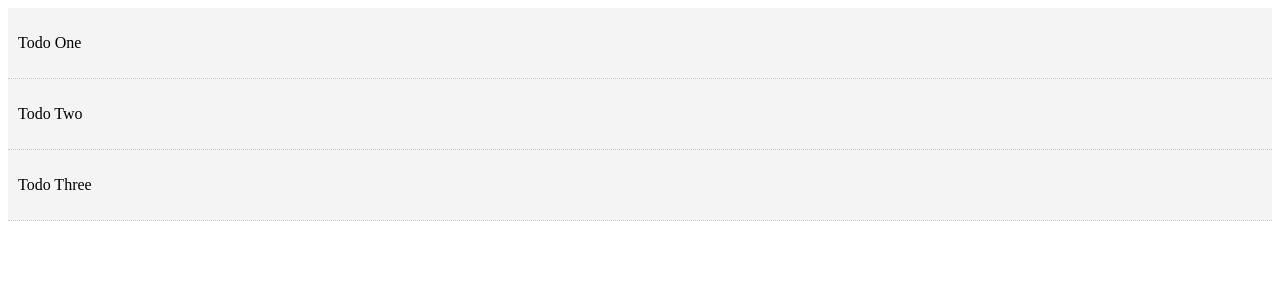
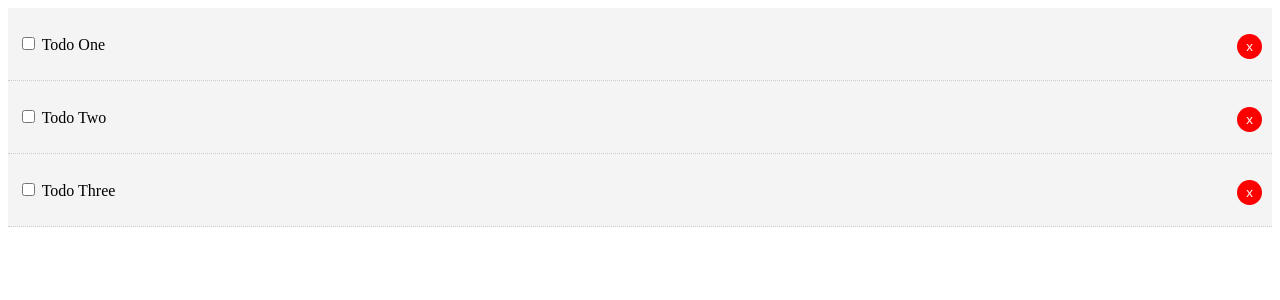
Before and after one commit to Biagemc/vue-todo-components-practice-app, a Vue app: page / in a window 1280 px wide. Shown: the top 300 px of the page. Built offline with nearby package versions, Linux system fonts and the light colour scheme.

Commit message:
add delete button

```diff
--- a/src/App.vue
+++ b/src/App.vue
@@ -1,6 +1,6 @@
 <template>
   <div id="app">
-    <Todos v-bind:todos="todos" />
+    <Todos v-bind:todos="todos" v-on:del-todo="deleteTodo" />
   </div>
 </template>
 
@@ -23,7 +23,7 @@
         {
           id: 2,
           title: "Todo Two",
-          completed: true,
+          completed: false,
         },
         {
           id: 3,
@@ -33,6 +33,11 @@
       ],
     };
   },
+  methods: {
+    deleteTodo(id) {
+      this.todos = this.todos.filter(todo => todo.id !== id);
+    },
+  },
 };
 </script>
 
--- a/src/components/TodoItem.vue
+++ b/src/components/TodoItem.vue
@@ -1,6 +1,10 @@
 <template>
-  <div class="todo-item">
-    <p>{{todo.title}}</p>
+  <div class="todo-item" v-bind:class="{'is-complete': todo.completed}">
+    <p>
+      <input type="checkbox" v-on:change="markComplete" />
+      {{todo.title}}
+      <button @click="$emit('del-todo', todo.id)" class="del">x</button>
+    </p>
   </div>
 </template>
 
@@ -8,6 +12,11 @@
 export default {
   name: "TodoItem",
   props: ["todo"],
+  methods: {
+    markComplete() {
+      this.todo.completed = !this.todo.completed;
+    },
+  },
 };
 </script>
 
@@ -18,7 +27,7 @@
   border-bottom: 1px #ccc dotted;
 }
 
-.is-completed {
+.is-complete {
   text-decoration: line-through;
 }
 
--- a/src/components/Todos.vue
+++ b/src/components/Todos.vue
@@ -1,7 +1,7 @@
 <template>
   <div>
     <div v-bind:key="todo.id" v-for="todo in todos">
-      <TodoItem v-bind:todo="todo" />
+      <TodoItem v-bind:todo="todo" v-on:del-todo="$emit('del-todo', todo.id)" />
     </div>
   </div>
 </template>
```
